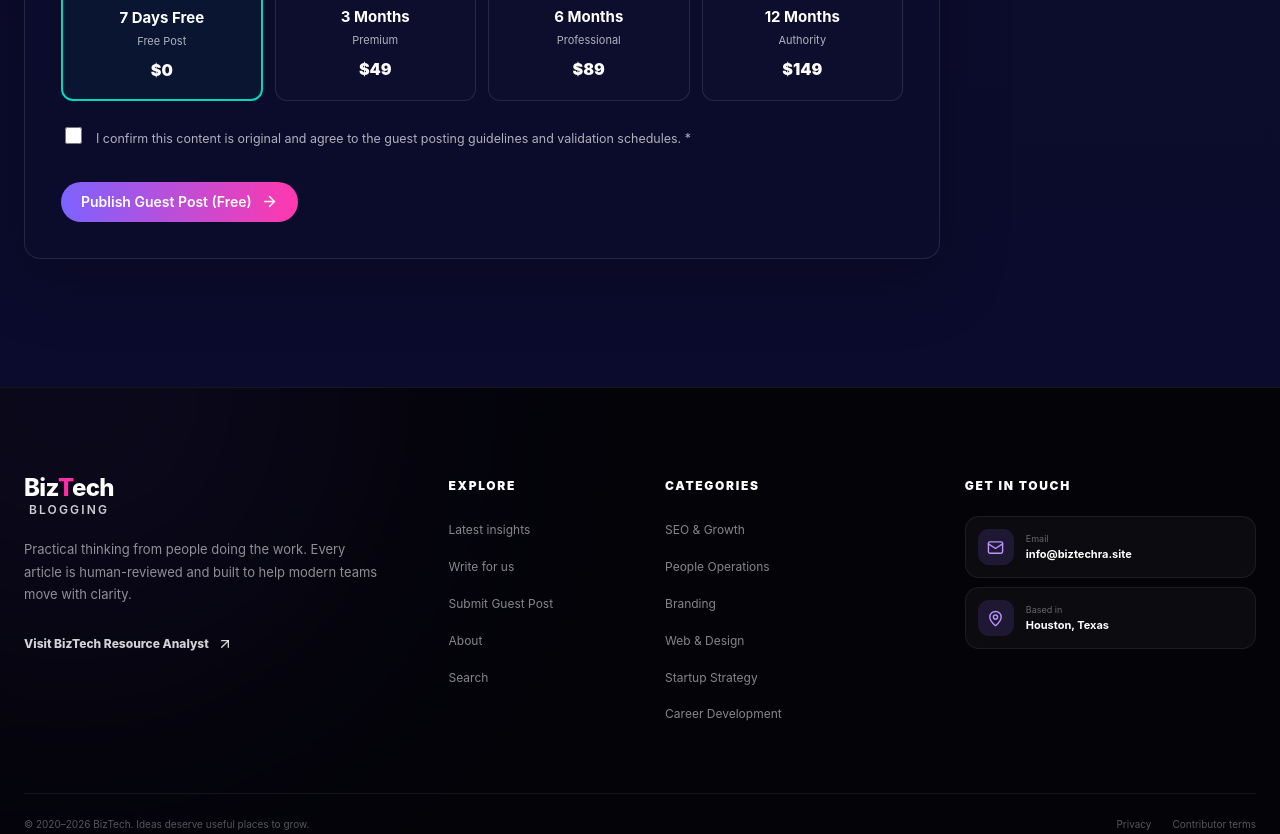
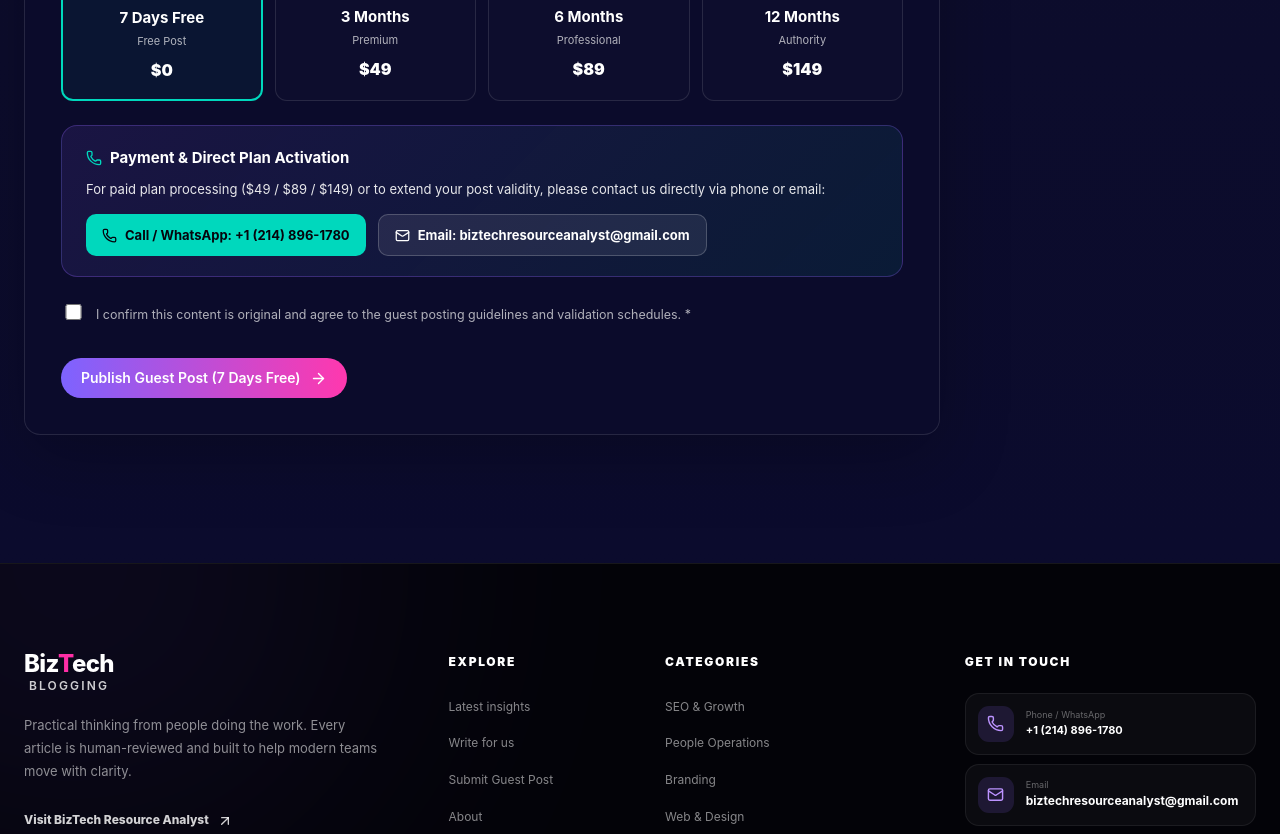
Before and after one commit to Ruhan-AI/BizTech-Blogging, a Next.js app: page /submit in a window 1280 px wide. Shown: the part 1900-2734 px from the top of the page. Built offline with nearby package versions, Linux system fonts and the light colour scheme; a web font is replaced by a local one.

Commit message:
feat: update email, phone number sitewide and add direct payment contact info for guest post submission

```diff
--- a/src/app/contributor-terms/page.js
+++ b/src/app/contributor-terms/page.js
@@ -38,7 +38,7 @@
           <p className={styles.legalIntro}>
             By submitting content, you confirm that you understand and agree to
             the terms below. If you do not agree, please do not submit the work.
-            Questions can be sent to <a href="mailto:info@biztechra.site">info@biztechra.site</a>.
+            Questions can be sent to <a href="mailto:biztechresourceanalyst@gmail.com">biztechresourceanalyst@gmail.com</a> or <a href="tel:+12148961780">+1 (214) 896-1780</a>.
           </p>
           <div className={styles.legalStack}>
             <article className={styles.legalBlock}>
--- a/src/app/page.js
+++ b/src/app/page.js
@@ -21,9 +21,9 @@
     logo: "https://blog.biztechra.site/icon.svg",
     contactPoint: {
       "@type": "ContactPoint",
-      telephone: "",
+      telephone: "+1-214-896-1780",
       contactType: "customer service",
-      email: "info@biztechra.site",
+      email: "biztechresourceanalyst@gmail.com",
     },
   };
 
--- a/src/app/privacy-policy/page.js
+++ b/src/app/privacy-policy/page.js
@@ -121,7 +121,7 @@
               <h2>9. Contact and updates</h2>
               <p>
                 Questions or privacy requests may be sent to
-                {" "}<a href="mailto:info@biztechra.site">info@biztechra.site</a>.
+                {" "}<a href="mailto:biztechresourceanalyst@gmail.com">biztechresourceanalyst@gmail.com</a> or via phone at <a href="tel:+12148961780">+1 (214) 896-1780</a>.
                 We may update this policy as the service changes; the effective date
                 at the top identifies the latest version.
               </p>
--- a/src/app/submit/SubmissionForm.js
+++ b/src/app/submit/SubmissionForm.js
@@ -1,7 +1,7 @@
 "use client";
 
 import Link from "next/link";
-import { ArrowRight, Check, CircleCheck, Clock3, RotateCcw, ShieldCheck, Flame, CreditCard, Lock, Eye } from "lucide-react";
+import { ArrowRight, Check, CircleCheck, Clock3, RotateCcw, ShieldCheck, Flame, CreditCard, Lock, Eye, Phone, Mail } from "lucide-react";
 import { useState } from "react";
 import styles from "../../styles/inner-pages.module.css";
 
@@ -81,19 +81,6 @@
 
   if (!values.bio.trim()) {
     errors.bio = "Add a short author biography.";
-  }
-
-  // Validate simulated credit card if paid plan is chosen
-  if (values.planSelected !== "free") {
-    if (!values.cardNumber.replace(/\s/g, "").match(/^\d{16}$/)) {
-      errors.cardNumber = "Enter a valid 16-digit card number.";
-    }
-    if (!values.cardExpiry.match(/^(0[1-9]|1[0-2])\/\d{2}$/)) {
-      errors.cardExpiry = "Enter expiry in MM/YY format.";
-    }
-    if (!values.cardCvc.match(/^\d{3}$/)) {
-      errors.cardCvc = "Enter a 3-digit CVC security code.";
-    }
   }
 
   if (!values.terms) errors.terms = "Confirm that this guest post complies with our SEO link guidelines.";
@@ -193,6 +180,34 @@
               </code>
               The post is active for <strong>{values.planSelected === "free" ? "7 Days (Free Plan)" : values.planSelected === "3months" ? "3 Months (Premium)" : values.planSelected === "6months" ? "6 Months (Professional)" : "12 Months (Authority)"}</strong>.
             </p>
+
+            {values.planSelected !== "free" && (
+              <div style={{
+                margin: '20px 0',
+                padding: '20px',
+                borderRadius: '12px',
+                background: 'rgba(139, 92, 246, 0.12)',
+                border: '1px solid rgba(139, 92, 246, 0.4)',
+                textAlign: 'left'
+              }}>
+                <h4 style={{ margin: '0 0 8px 0', color: '#fff', fontSize: '15px', display: 'flex', alignItems: 'center', gap: '8px' }}>
+                  <Phone size={16} style={{ color: 'var(--accent-3)' }} /> Payment & Plan Activation Instructions
+                </h4>
+                <p style={{ margin: 0, fontSize: '13px', lineHeight: '1.6', color: 'rgba(255,255,255,0.9)' }}>
+                  You selected the <strong>{values.planSelected === "3months" ? "3 Months ($49)" : values.planSelected === "6months" ? "6 Months ($89)" : "12 Months ($149)"}</strong> plan.
+                  To complete your payment or extend your validation period, please contact us directly:
+                </p>
+                <div style={{ display: 'flex', flexWrap: 'wrap', gap: '10px', marginTop: '12px' }}>
+                  <a href="tel:+12148961780" style={{ padding: '8px 14px', borderRadius: '8px', background: 'var(--accent-3)', color: '#05050d', fontWeight: 'bold', fontSize: '13px', textDecoration: 'none', display: 'inline-flex', alignItems: 'center', gap: '6px' }}>
+                    <Phone size={14} /> Call / WhatsApp: +1 (214) 896-1780
+                  </a>
+                  <a href="mailto:biztechresourceanalyst@gmail.com" style={{ padding: '8px 14px', borderRadius: '8px', background: 'rgba(255,255,255,0.1)', color: '#fff', fontWeight: 'bold', fontSize: '13px', textDecoration: 'none', border: '1px solid rgba(255,255,255,0.2)', display: 'inline-flex', alignItems: 'center', gap: '6px' }}>
+                    <Mail size={14} /> Email: biztechresourceanalyst@gmail.com
+                  </a>
+                </div>
+              </div>
+            )}
+
             <div className={`${styles.heroActions} ${styles.successActions}`}>
               <Link className={styles.primaryButton} href={`/insights/${createdSlug}`} style={{ display: 'flex', alignItems: 'center', gap: '8px' }}>
                 <Eye size={16} /> View Written Post Page
@@ -450,52 +465,47 @@
               </div>
             </div>
 
-            {/* Credit card fields if paid */}
-            {values.planSelected !== "free" && (
+            {/* Direct Contact Payment Info Box */}
             <div
               style={{
-                  marginTop: '24px', padding: '24px', borderRadius: '16px',
-                  background: 'rgba(255,255,255,0.02)', border: '1px solid var(--line)',
+                marginTop: '24px', padding: '20px 24px', borderRadius: '16px',
+                background: 'linear-gradient(135deg, rgba(139, 92, 246, 0.12) 0%, rgba(0, 216, 189, 0.08) 100%)',
+                border: '1px solid rgba(139, 92, 246, 0.3)',
                 animation: 'drawer-in 0.25s ease both'
               }}
             >
-                <h3 style={{ display: 'flex', alignItems: 'center', gap: '8px', margin: '0 0 16px 0', fontSize: '15px', color: '#fff' }}>
-                  <Lock size={16} style={{ color: 'var(--accent-3)' }} /> Secure Sandbox Checkout
+              <h3 style={{ display: 'flex', alignItems: 'center', gap: '8px', margin: '0 0 10px 0', fontSize: '15px', color: '#fff' }}>
+                <Phone size={16} style={{ color: 'var(--accent-3)' }} /> Payment & Direct Plan Activation
               </h3>
-                <div className={styles.formRow}>
-                  <Field
-                    id="cardNumber"
-                    label="Credit card number *"
-                    value={values.cardNumber}
-                    error={errors.cardNumber}
-                    onChange={updateField}
-                    placeholder="4111 2222 3333 4444"
-                  />
-                  <div style={{ display: 'grid', gridTemplateColumns: '1fr 1fr', gap: '12px' }}>
-                    <Field
-                      id="cardExpiry"
-                      label="Expiry *"
-                      value={values.cardExpiry}
-                      error={errors.cardExpiry}
-                      onChange={updateField}
-                      placeholder="MM/YY"
-                    />
-                    <Field
-                      id="cardCvc"
-                      label="CVC *"
-                      type="password"
-                      value={values.cardCvc}
-                      error={errors.cardCvc}
-                      onChange={updateField}
-                      placeholder="123"
-                    />
+              <p style={{ margin: '0 0 14px 0', fontSize: '13px', lineHeight: '1.6', color: 'rgba(255,255,255,0.9)' }}>
+                For paid plan processing ($49 / $89 / $149) or to extend your post validity, please contact us directly via phone or email:
+              </p>
+              <div style={{ display: 'flex', flexWrap: 'wrap', gap: '12px' }}>
+                <a
+                  href="tel:+12148961780"
+                  style={{
+                    display: 'inline-flex', alignItems: 'center', gap: '8px',
+                    padding: '10px 16px', borderRadius: '10px',
+                    background: 'var(--accent-3)', color: '#05050d',
+                    fontWeight: 'bold', fontSize: '13px', textDecoration: 'none'
+                  }}
+                >
+                  <Phone size={15} /> Call / WhatsApp: +1 (214) 896-1780
+                </a>
+                <a
+                  href="mailto:biztechresourceanalyst@gmail.com"
+                  style={{
+                    display: 'inline-flex', alignItems: 'center', gap: '8px',
+                    padding: '10px 16px', borderRadius: '10px',
+                    background: 'rgba(255,255,255,0.08)', color: '#fff',
+                    fontWeight: 'bold', fontSize: '13px', textDecoration: 'none',
+                    border: '1px solid rgba(255,255,255,0.2)'
+                  }}
+                >
+                  <Mail size={15} /> Email: biztechresourceanalyst@gmail.com
+                </a>
               </div>
             </div>
-                <p style={{ margin: '12px 0 0 0', fontSize: '12px', color: 'var(--muted)', display: 'flex', alignItems: 'center', gap: '4px' }}>
-                  <CreditCard size={13} /> Secure demo transaction. No charges will be processed.
-                </p>
-              </div>
-            )}
 
             <div className={styles.checkboxField} style={{ marginTop: '24px' }}>
               <input
@@ -516,7 +526,7 @@
 
             <div className={styles.formActions}>
               <button className={styles.submitButton} type="submit" disabled={submitting}>
-                {submitting ? "Writing Dynamic Next.js Files..." : values.planSelected === "free" ? "Publish Guest Post (Free) " : `Complete Payment & Publish ($${values.planSelected === "3months" ? "49" : values.planSelected === "6months" ? "89" : "149"})`}
+                {submitting ? "Writing Dynamic Next.js Files..." : values.planSelected === "free" ? "Publish Guest Post (7 Days Free)" : `Submit Draft & Select ${values.planSelected === "3months" ? "3 Months ($49)" : values.planSelected === "6months" ? "6 Months ($89)" : "12 Months ($149)"}`}
                 <ArrowRight size={17} aria-hidden="true" />
               </button>
             </div>
@@ -524,6 +534,19 @@
         </div>
 
         <aside className={styles.formAside} aria-label="SEO Guidelines">
+          <div className={styles.infoCard} style={{ border: '1px solid rgba(0, 216, 189, 0.3)' }}>
+            <Phone className={styles.infoCardIcon} size={24} style={{ color: 'var(--accent-3)' }} aria-hidden="true" />
+            <h3>Direct Payment Support</h3>
+            <p style={{ fontSize: '13px', margin: '0 0 10px 0', lineHeight: '1.5' }}>
+              To finalize payment for paid guest posts or request custom duration extensions, contact us directly:
+            </p>
+            <a href="tel:+12148961780" style={{ display: 'block', color: 'var(--accent-3)', fontWeight: 'bold', fontSize: '13px', textDecoration: 'underline', marginBottom: '6px' }}>
+              📞 +1 (214) 896-1780
+            </a>
+            <a href="mailto:biztechresourceanalyst@gmail.com" style={{ display: 'block', color: 'var(--accent-3)', fontWeight: 'bold', fontSize: '12px', textDecoration: 'underline', wordBreak: 'break-all' }}>
+              ✉️ biztechresourceanalyst@gmail.com
+            </a>
+          </div>
           <div className={styles.infoCard}>
             <ShieldCheck className={styles.infoCardIcon} size={25} style={{ color: 'var(--accent-3)' }} aria-hidden="true" />
             <h3>Dynamic File Output</h3>
--- a/src/components/SiteFooter.js
+++ b/src/components/SiteFooter.js
@@ -1,5 +1,5 @@
 import Link from "next/link";
-import { ArrowUpRight, Mail, MapPin } from "lucide-react";
+import { ArrowUpRight, Mail, MapPin, Phone } from "lucide-react";
 import Logo from "./Logo";
 
 const pageLinks = [
@@ -61,9 +61,13 @@
 
         <div className="footer-column footer-contact">
           <h2>Get in touch</h2>
-          <a href="mailto:info@biztechra.site" className="contact-card">
+          <a href="tel:+12148961780" className="contact-card">
+            <span><Phone size={17} aria-hidden="true" /></span>
+            <div><small>Phone / WhatsApp</small><strong>+1 (214) 896-1780</strong></div>
+          </a>
+          <a href="mailto:biztechresourceanalyst@gmail.com" className="contact-card">
             <span><Mail size={17} aria-hidden="true" /></span>
-            <div><small>Email</small><strong>info@biztechra.site</strong></div>
+            <div><small>Email</small><strong style={{ wordBreak: 'break-all', fontSize: '12px' }}>biztechresourceanalyst@gmail.com</strong></div>
           </a>
           <a
             href="https://maps.google.com/?q=4903+Westpark+Dr+Ste+304B,+Houston,+TX,+77063"
```
Lines whose indentation alone changed are shown as unchanged.
